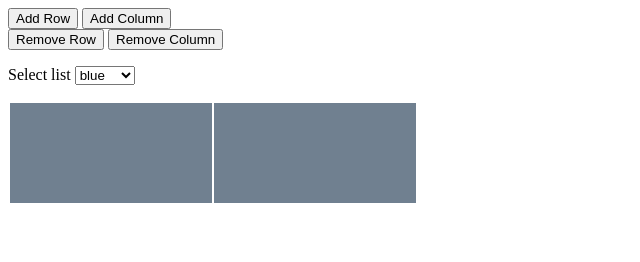
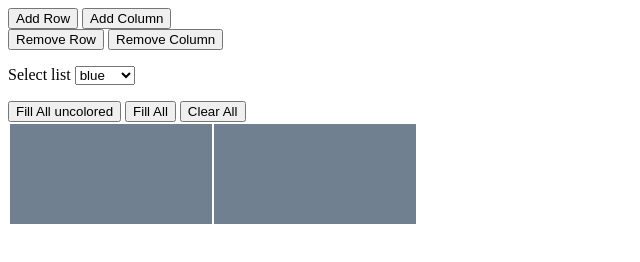
Before and after one commit to Nikkone7979/Assignment5, a plain HTML site: page index.html in a window 1280 px wide. Shown: the whole page, without its empty margins (0-640 px from the left). Drawn offline with Linux system fonts and the light colour scheme.

Commit message:
Update index.html

```diff
--- a/index.html
+++ b/index.html
@@ -33,6 +33,12 @@
           </select>
       </p>
   </form>
+
+
+  <button onclick="setUncolored()">Fill All uncolored</button>
+  <button onclick="setAllCurrent()">Fill All</button>
+  <button onclick="clearAll()">Clear All</button>
+
     <table id="main-grid">
       <tr>
           <td></td>
```
